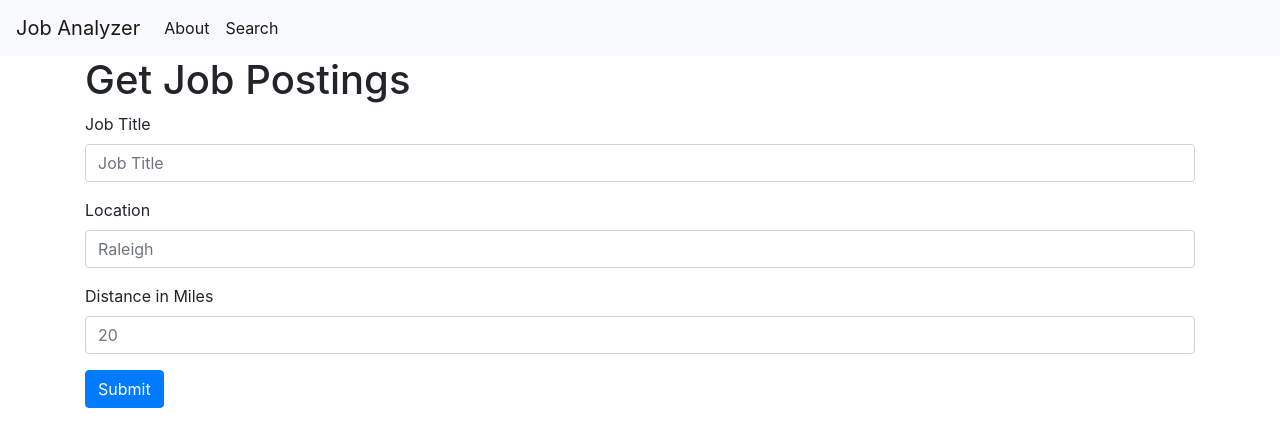
After one commit to TejasPrabhu/Job-Analyzer, a Flask app: page /search in a window 1280 px wide. The commit adds this page. Shown: the top 447 px of the page. Run offline with Flask 2, Linux system fonts and the light colour scheme; some libraries are stand-ins or nearby versions.

Commit message:
Added form for scraper input

```diff
--- a/src/app.py
+++ b/src/app.py
@@ -1,8 +1,23 @@
-from flask import Flask, render_template
-
+from flask import Flask, render_template, request, flash, redirect, url_for
+from .scraper import scrape_df
 app = Flask(__name__)
 
 
 @app.route('/')
 def index():
     return render_template('index.html')
+
+
+@app.route('/search', methods=('GET', 'POST'))
+def search():
+    if request.method == 'POST':
+        title = request.form['title']
+        location = request.form['location']
+        distance = request.form['distance']
+        if not title:
+            flash('Title is required!')
+        else:
+            job_df = scrape_df(title, location, distance)
+            print(job_df)
+            return redirect(url_for('index'))
+    return render_template('get_job_postings.html')
--- a/src/templates/base.html
+++ b/src/templates/base.html
@@ -25,6 +25,9 @@
                 <li class="nav-item active">
                     <a class="nav-link" href="#">About</a>
                 </li>
+                <li class="nav-item active">
+                    <a class="nav-link" href="{{ url_for('search')}}">Search</a>
+                </li>
             </ul>
         </div>
     </nav>
--- /dev/null
+++ b/src/templates/get_job_postings.html
@@ -0,0 +1,26 @@
+{% extends 'base.html' %}
+
+{% block content %}
+<h1>{% block title %} Get Job Postings {% endblock %}</h1>
+
+<form method="post">
+    <div class="form-group">
+        <label for="title">Job Title</label>
+        <input type="text" name="title" placeholder="Job Title" class="form-control"
+            value="{{ request.form['title'] }}"></input>
+    </div>
+    <div class="form-group">
+        <label for="location">Location</label>
+        <input type="text" name="location" placeholder="Raleigh" class="form-control"
+            value="{{ request.form['location'] }}"></input>
+    </div>
+    <div class="form-group">
+        <label for="distance">Distance in Miles</label>
+        <input type="number" name="distance" placeholder="20" class="form-control"
+            value="{{ request.form['distance'] }}"></input>
+    </div>
+    <div class="form-group">
+        <button type="submit" class="btn btn-primary">Submit</button>
+    </div>
+</form>
+{% endblock %}
--- a/src/templates/index.html
+++ b/src/templates/index.html
@@ -1,5 +1,7 @@
 {% extends 'base.html' %}
 
 {% block content %}
-<h1>{% block title %} Welcome to Job Analyzer {% endblock %}</h1>
+<h1>{% block title %} Get Job Postings {% endblock %}</h1>
+
+
 {% endblock %}
```
Also changed, not shown: src/scraper.py (+12 -1 lines).
